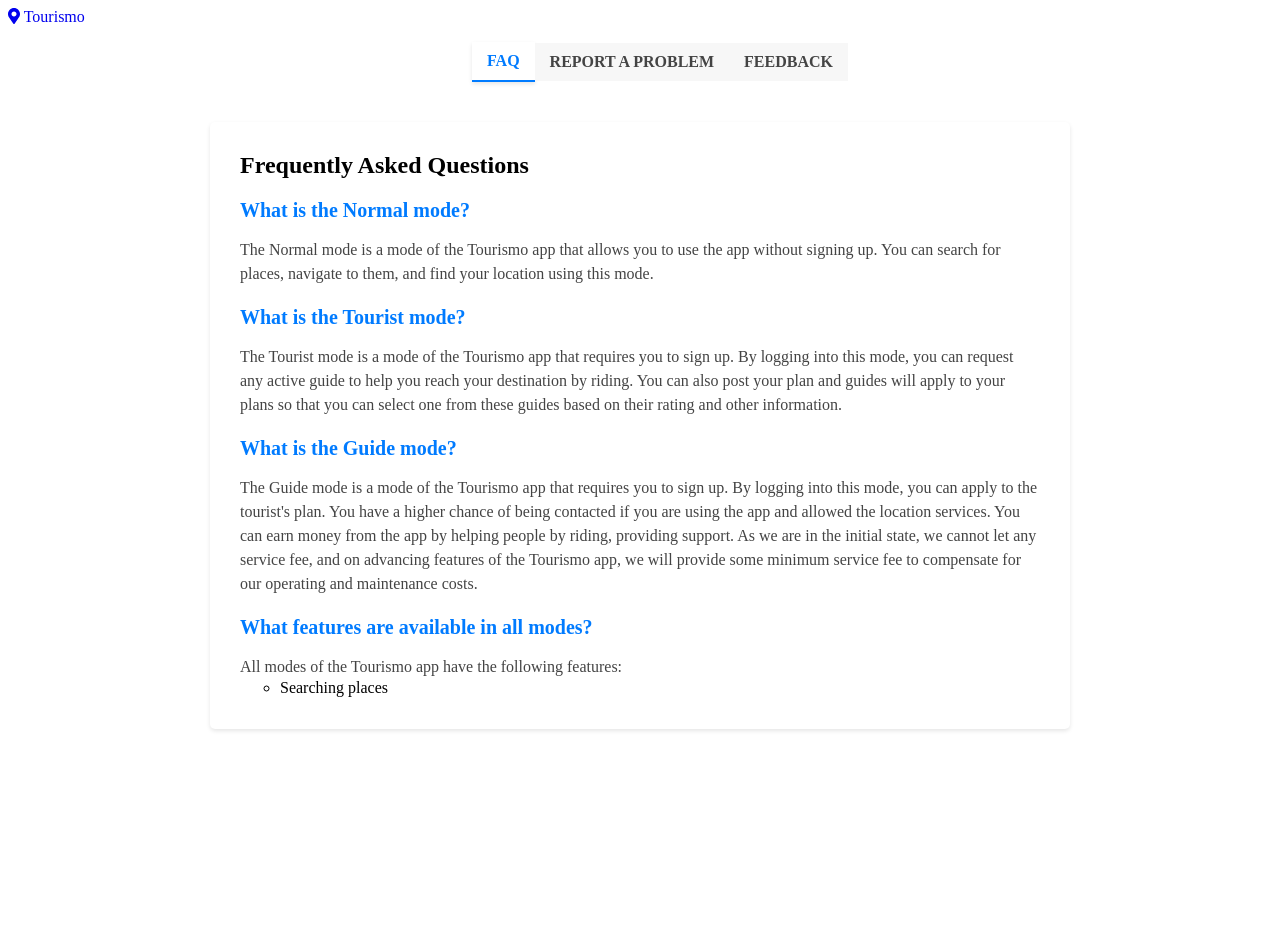
After one commit to HEM2058/Tourismo_webapp, a Django app: page /help/ in a window 1280 px wide. The commit adds this page. Shown: the top 930 px of the page. Run offline with Django 4.2, Linux system fonts and the light colour scheme.

Commit message:
complteted

```diff
--- /dev/null
+++ b/templates/help.html
@@ -0,0 +1,418 @@
+<!DOCTYPE html>
+<html lang="en">
+  <head>
+    <meta charset="UTF-8" />
+    <meta http-equiv="X-UA-Compatible" content="IE=edge" />
+    <meta name="viewport" content="width=device-width, initial-scale=1.0" />
+    <title>Help</title>
+  </head>
+  <style>
+    /* Help Navigation Menu */
+    .help-nav {
+      display: flex;
+      align-items: center;
+      justify-content: center;
+      margin-bottom: 40px;
+    }
+
+    .help-nav .nav-item {
+      cursor: pointer;
+      padding: 10px 15px;
+      background-color: #f7f7f7;
+      border: none;
+      color: #444;
+      font-size: 16px;
+      font-weight: bold;
+      text-transform: uppercase;
+      transition: all 0.3s ease-in-out;
+    }
+
+    .help-nav .nav-item:hover,
+    .help-nav .nav-item.active {
+      background-color: #fff;
+      box-shadow: 0 2px 4px rgba(0, 0, 0, 0.1);
+    }
+
+    .help-nav .nav-item.active {
+      border-bottom: 2px solid #007bff;
+      color: #007bff;
+    }
+
+    /* Help Tabs */
+    .help-content {
+      display: flex;
+      flex-direction: column;
+      align-items: center;
+    }
+
+    .help-content .help-tab {
+      display: none;
+      max-width: 800px;
+      margin-bottom: 40px;
+      padding: 30px;
+      background-color: #fff;
+      border-radius: 5px;
+      box-shadow: 0 2px 4px rgba(0, 0, 0, 0.1);
+    }
+
+    .help-content .active {
+      display: block;
+    }
+
+    .help-content h2 {
+      font-size: 24px;
+      margin-top: 0;
+      margin-bottom: 20px;
+    }
+
+    .help-content p {
+      font-size: 16px;
+      line-height: 1.5;
+      margin-bottom: 20px;
+    }
+
+    /* FAQ List */
+    .faq-list {
+      list-style: none;
+      margin: 0;
+      padding: 0;
+    }
+
+    .faq-list li {
+      margin-bottom: 20px;
+    }
+
+    .faq-list h3 {
+      font-size: 20px;
+      margin-top: 0;
+      margin-bottom: 10px;
+      color: #007bff;
+    }
+
+    .faq-list p {
+      font-size: 16px;
+      line-height: 1.5;
+      margin-bottom: 0;
+      color: #444;
+    }
+
+    /* Report a Problem Form */
+    .report-form {
+      max-width: 500px;
+      margin-bottom: 40px;
+      padding: 30px;
+      background-color: #fff;
+      border-radius: 5px;
+      box-shadow: 0 2px 4px rgba(0, 0, 0, 0.1);
+    }
+
+    .report-form label {
+      display: block;
+      font-size: 18px;
+      font-weight: bold;
+      margin-bottom: 10px;
+      color: #007bff;
+    }
+
+    .report-form input,
+    .report-form textarea {
+      display: block;
+      width: 100%;
+      padding: 10px;
+      font-size: 16px;
+      border-radius: 5px;
+      border: 1px solid #ccc;
+      margin-bottom: 20px;
+    }
+
+    .report-form textarea {
+      height: 120px;
+    }
+
+    .report-form button[type="submit"] {
+      padding: 10px 20px;
+      font-size: 16px;
+      background-color: #007bff;
+      color: #fff;
+      border: none;
+      border-radius: 5px;
+      cursor: pointer;
+    }
+
+    .report-form button[type="submit"]:hover {
+      background-color: #0062cc;
+    }
+
+    .feedback-form {
+      max-width: 500px;
+      margin-bottom: 40px;
+      padding: 30px;
+      background-color: #fff;
+      border-radius: 5px;
+      box-shadow: 0 2px 4px rgba(0, 0, 0, 0.1);
+    }
+
+    .feedback-form label {
+      display: block;
+      font-size: 18px;
+      font-weight: bold;
+      margin-bottom: 10px;
+      color: #007bff;
+    }
+
+    .feedback-form input,
+    .feedback-form textarea {
+      display: block;
+      width: 100%;
+      padding: 10px;
+      font-size: 16px;
+      border-radius: 5px;
+      border: 1px solid #ccc;
+      margin-bottom: 20px;
+    }
+
+    .feedback-form textarea {
+      height: 120px;
+    }
+
+    .feedback-form button[type="submit"] {
+      padding: 10px 20px;
+      font-size: 16px;
+      background-color: #007bff;
+      color: #fff;
+      border: none;
+      border-radius: 5px;
+      cursor: pointer;
+    }
+
+    .feedback-form button[type="submit"]:hover {
+      background-color: #0062cc;
+    }
+
+    /* Footer */
+    .help-footer {
+      text-align: center;
+      font-size: 14px;
+      color: #999;
+    }
+
+    .help-footer a {
+      color: #007bff;
+      text-decoration: none;
+    }
+
+    .help-footer a:hover {
+      text-decoration: underline;
+    }
+    .faq-list {
+      height: 500px;
+      overflow-y: auto;
+      overflow-y: scroll;
+    }
+  </style>
+  <body style="height: 100vh; overflow: hidden">
+    <a style="text-decoration: none" href="#" class="menu-item active"
+      ><i class="fas fa-map-marker-alt"></i> Tourismo</a
+    >
+    <div class="help-section">
+      <ul class="help-nav">
+        <li
+          style="list-style-type: none"
+          class="nav-item active"
+          data-target="faq"
+        >
+          FAQ
+        </li>
+        <li
+          style="list-style-type: none"
+          class="nav-item"
+          data-target="report-problem"
+        >
+          Report a Problem
+        </li>
+
+        <li
+          style="list-style-type: none"
+          class="nav-item"
+          data-target="feedback"
+        >
+          Feedback
+        </li>
+      </ul>
+      <div class="help-content">
+        <div id="faq" class="help-tab active">
+          <h2>Frequently Asked Questions</h2>
+          <ul class="faq-list">
+            <li>
+              <h3>What is the Normal mode?</h3>
+              <p>
+                The Normal mode is a mode of the Tourismo app that allows you to
+                use the app without signing up. You can search for places,
+                navigate to them, and find your location using this mode.
+              </p>
+            </li>
+            <li>
+              <h3>What is the Tourist mode?</h3>
+              <p>
+                The Tourist mode is a mode of the Tourismo app that requires you
+                to sign up. By logging into this mode, you can request any
+                active guide to help you reach your destination by riding. You
+                can also post your plan and guides will apply to your plans so
+                that you can select one from these guides based on their rating
+                and other information.
+              </p>
+            </li>
+            <li>
+              <h3>What is the Guide mode?</h3>
+              <p>
+                The Guide mode is a mode of the Tourismo app that requires you
+                to sign up. By logging into this mode, you can apply to the
+                tourist's plan. You have a higher chance of being contacted if
+                you are using the app and allowed the location services. You can
+                earn money from the app by helping people by riding, providing
+                support. As we are in the initial state, we cannot let any
+                service fee, and on advancing features of the Tourismo app, we
+                will provide some minimum service fee to compensate for our
+                operating and maintenance costs.
+              </p>
+            </li>
+            <li>
+              <h3>What features are available in all modes?</h3>
+              <p>All modes of the Tourismo app have the following features:</p>
+              <ul>
+                <li>Searching places</li>
+                <li>Navigating to places</li>
+                <li>Find your location services</li>
+              </ul>
+            </li>
+            <li>
+              <h3>How do I sign up for the Tourist mode or Guide mode?</h3>
+              <p>
+                To sign up for the Tourist mode or Guide mode, click on the
+                "Sign Up" button and follow the instructions. You will need to
+                provide your name, email address, and password to create an
+                account.
+              </p>
+            </li>
+            <li>
+              <h3>How do I request a guide in the Tourist mode?</h3>
+              <p>
+                To request a guide in the Tourist mode, You can simply click on
+                the markers seen on the map and see the popup information of
+                guides and click on request a ride button.On clicking the
+                request a ride button your phone number will be sent to
+                corresponding guide and they will contact you through contact
+                number.
+              </p>
+            </li>
+            <li>
+              <h3>How do I apply to a tourist's plan in the Guide mode?</h3>
+              <p>
+                To apply to a tourist's plan in the Guide mode, click on markers
+                icon visible on map and find the plan you are interested in.
+                Click on the markers to see more information and then click on
+                the "Apply" button to apply to the plan.
+              </p>
+            </li>
+            <li>
+              <h3>Can I earn money as a guide?</h3>
+              <p>
+                Yes, as a guide in the Guide mode of the Tourismo app, you can
+                earn money by helping people by riding and providing support.
+                You will need to set up a payment method in the app to receive
+                payment.
+              </p>
+            </li>
+            <li>
+              <h3>How do I reset my password?</h3>
+              <p>
+                To reset your password, click on the "Forgot Password" link and
+                follow the instructions.
+              </p>
+            </li>
+          </ul>
+        </div>
+        <div id="report-problem" class="help-tab report-form">
+          <h2>Report a Problem</h2>
+          <form>
+            <label for="problem-type"
+              >What type of problem are you experiencing?</label
+            >
+            <select id="problem-type" name="problem-type">
+              <option value="technical-issue">Technical Issue</option>
+              <option value="account-issue">Account Issue</option>
+              <option value="billing-issue">Billing Issue</option>
+              <option value="other">Other</option>
+            </select>
+            <label for="problem-description"
+              >Please describe the problem:</label
+            >
+            <textarea
+              id="problem-description"
+              name="problem-description"
+              rows="5"
+            ></textarea>
+            <button type="submit">Submit</button>
+          </form>
+        </div>
+
+        <div id="feedback" class="help-tab feedback-form">
+          <h2>Feedback</h2>
+          <form>
+            <label for="feedback-type"
+              >What type of feedback do you have?</label
+            >
+            <select id="feedback-type" name="feedback-type">
+              <option value="general">General Feedback</option>
+              <option value="feature-request">Feature Request</option>
+              <option value="bug-report">Bug Report</option>
+              <option value="complaint">Complaint</option>
+            </select>
+            <label for="feedback-description"
+              >Please provide your feedback:</label
+            >
+            <textarea
+              id="feedback-description"
+              name="feedback-description"
+              rows="5"
+            ></textarea>
+            <button type="submit">Submit</button>
+          </form>
+        </div>
+      </div>
+    </div>
+  </body>
+  <script src="https://cdnjs.cloudflare.com/ajax/libs/font-awesome/5.15.3/js/all.min.js"></script>
+  <script>
+    const navItems = document.querySelectorAll(".nav-item");
+    const tabs = document.querySelectorAll(".help-tab");
+
+    navItems.forEach((item) => {
+      item.addEventListener("click", (e) => {
+        const target = e.target.dataset.target;
+        showTab(target);
+        setActiveNavItem(item);
+      });
+    });
+
+    function showTab(target) {
+      tabs.forEach((tab) => {
+        if (tab.id === target) {
+          tab.classList.add("active");
+        } else {
+          tab.classList.remove("active");
+        }
+      });
+    }
+
+    function setActiveNavItem(item) {
+      navItems.forEach((navItem) => {
+        if (navItem === item) {
+          navItem.classList.add("active");
+        } else {
+          navItem.classList.remove("active");
+        }
+      });
+    }
+  </script>
+</html>
--- a/tourismo/urls.py
+++ b/tourismo/urls.py
@@ -8,6 +8,7 @@ urlpatterns = [
     path('Normal_User/',views.Index1,name="index1"),
     path('Tourist_User/',views.Index2,name="index2"),
     path('Guide_User/',views.Index3,name="index3"),
+    path('help/',views.Help,name="help"),
     #tourist user
     path('TouristSignup/',views.TSignUp,name="tsignup"),
     path('TouristSignIn/',views.TSignInPage,name="tsignin"),
--- a/tourismo/views.py
+++ b/tourismo/views.py
@@ -17,8 +17,10 @@ def Index1(request):
 def Index2(request):
     return render(request,"index2.html")
 def Index3(request):
-    return render(request,"index3.html")
-
+    plan = Plan.objects.all()
+    return render(request,"index3.html",{'plan':plan})
+def Help(request):
+    return render(request,"help.html")
 
 # tourist user
 def TSignUp(request):
```
Also changed, not shown: templates/base.html (+9 -4 lines), templates/index1.html (+30 -9 lines), templates/index2.html (+24 -4 lines), templates/index3.html (+25 -5 lines), static/Tourismo-01.png (added).
